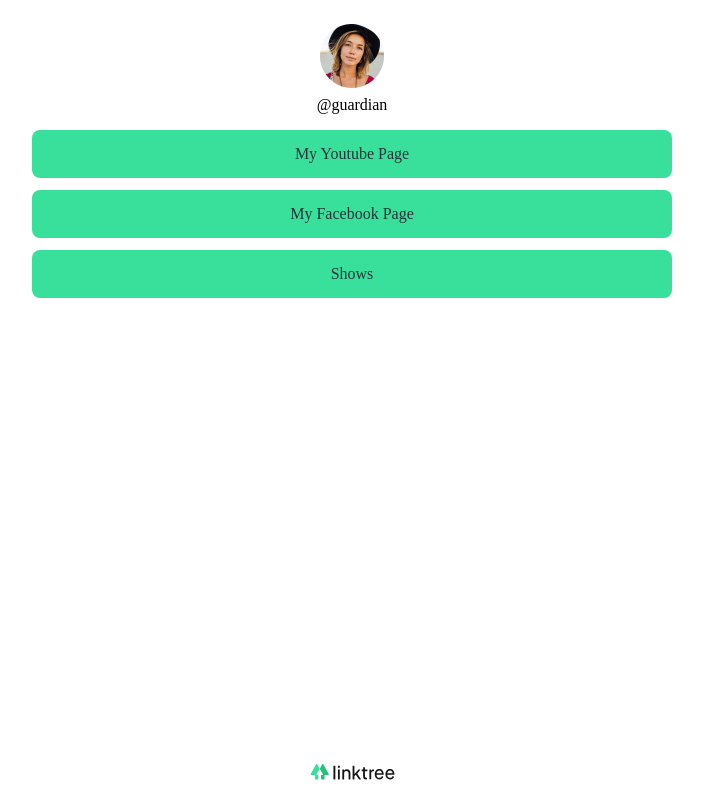
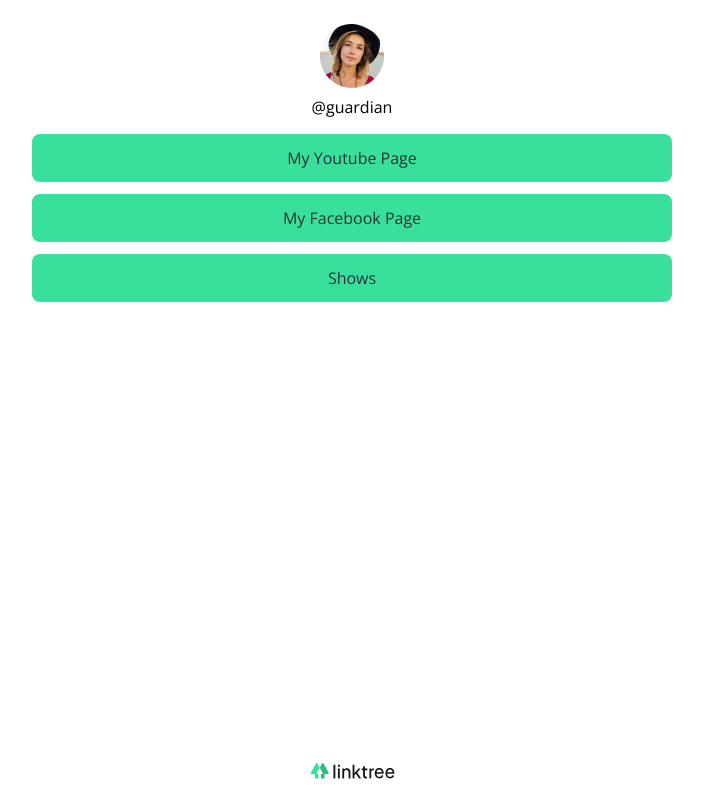
Before and after one commit to jamesonbass1987/linktree, an Angular app: page /guardian in a window 1280 px wide. Shown: the whole page, without its empty margins (288-991 px from the left). Built offline with nearby package versions, Linux system fonts and the light colour scheme.

Commit message:
feat: add fonts

```diff
--- a/src/app/profile/components/link-container/link-container.component.scss
+++ b/src/app/profile/components/link-container/link-container.component.scss
@@ -3,16 +3,14 @@
   &-container {
     min-height: 48px;
     width: 100%;
-
-
-
-}
+  }
 
   &-main {
     display: flex;
     height: 48px;
     justify-content: center;
     align-items: center;
+    font-weight: 400;
     border-radius: 8px;
     -webkit-border-radius: 8px;
     -moz-border-radius: 8px;
--- a/src/app/profile/components/shows-link/shows-link.component.scss
+++ b/src/app/profile/components/shows-link/shows-link.component.scss
@@ -39,7 +39,7 @@
     }
 
     &-date {
-      margin-bottom: 8px;
+      margin-bottom: 4px;
     }
 
     &-location,
--- a/src/index.html
+++ b/src/index.html
@@ -6,6 +6,8 @@
   <base href="/">
   <meta name="viewport" content="width=device-width, initial-scale=1">
   <link rel="icon" type="image/x-icon" href="favicon.ico">
+  <link rel="preconnect" href="https://fonts.gstatic.com" crossorigin>
+  <link href="https://fonts.googleapis.com/css2?family=Open+Sans:wght@400;500&display=swap" rel="stylesheet">
 </head>
 <body>
   <app-root></app-root>
--- a/src/styles.scss
+++ b/src/styles.scss
@@ -2,3 +2,7 @@
   height: 100%;
   margin: 0;
 }
+
+* {
+  font-family: 'Open Sans', sans-serif;
+}
```
